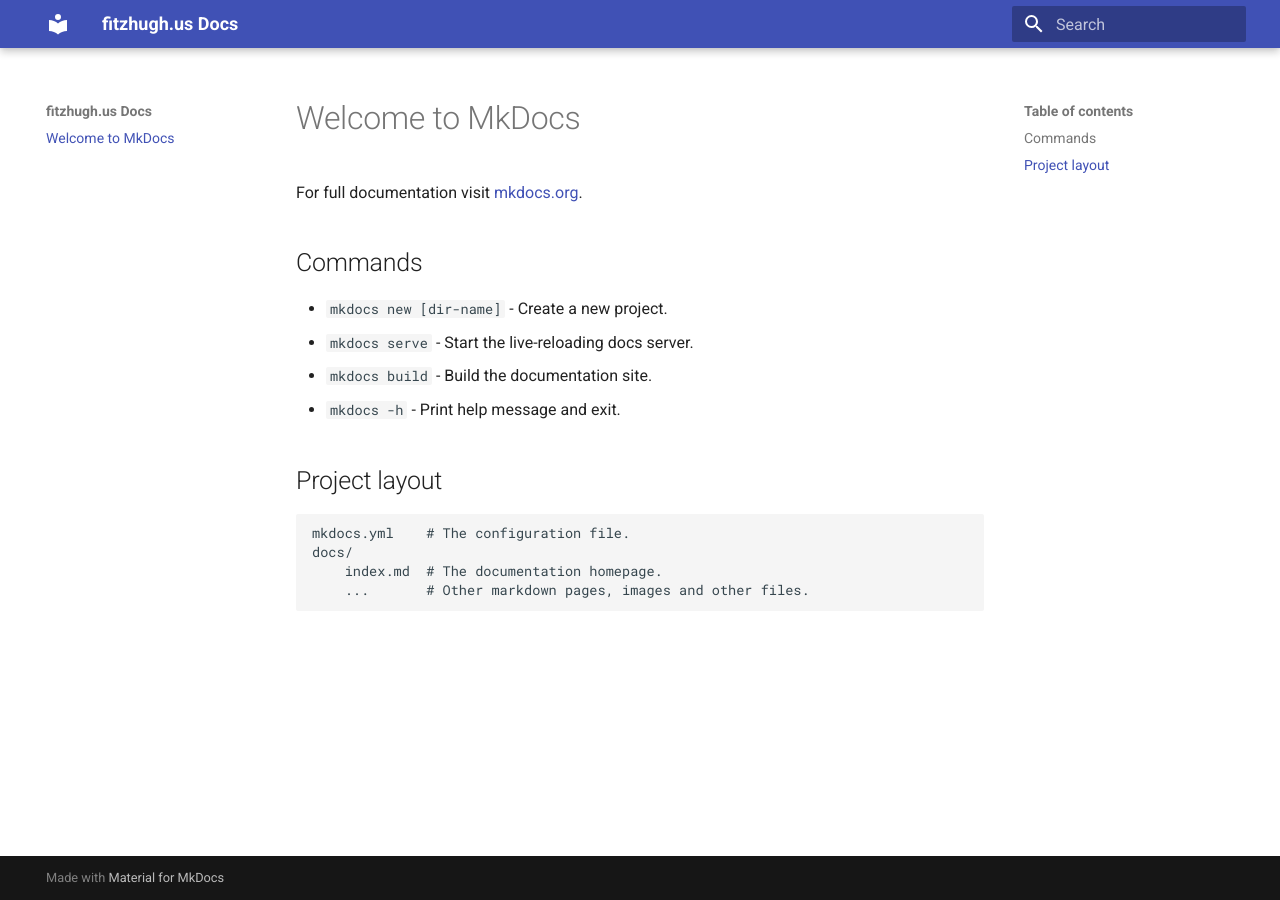
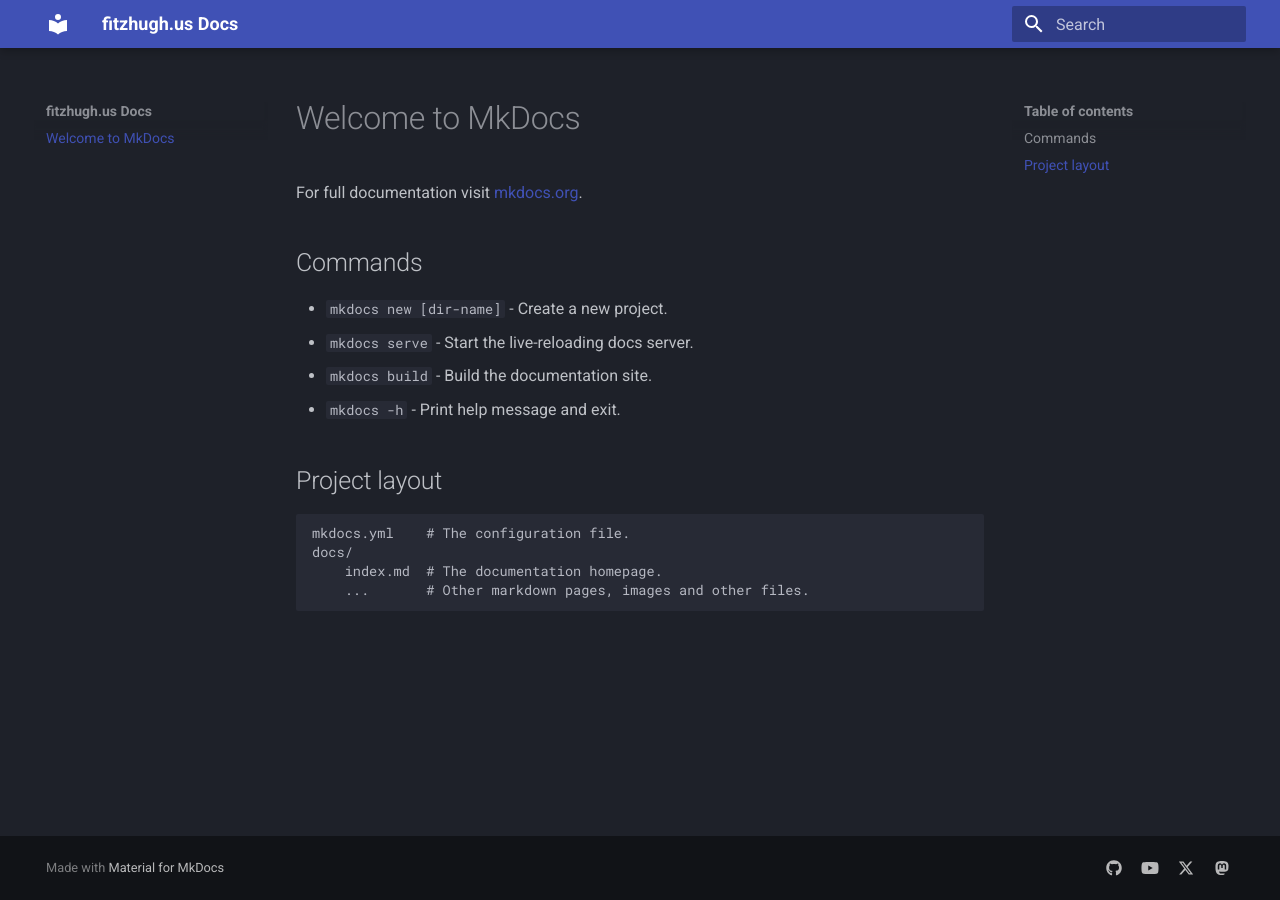
Before and after one commit to fitzland/octo-potato, an MkDocs documentation site: the page built from docs/index.md, in a window 1280 px wide. Built offline with MkDocs 1.6.1 and Material for MkDocs 9.7.7, drawn with Linux system fonts in a browser that asks for light colours.

Commit message:
Update mkdocs.yml

```diff
--- a/mkdocs.yml
+++ b/mkdocs.yml
@@ -3,3 +3,72 @@
 
 theme:
   name: material
+  palette:
+      scheme: slate
+      primary: custom
+
+plugins:
+  - search
+  - mkdocs-video:
+      is_video: false
+      video_muted: false
+      video_controls: True
+      css_style:
+        width: "100%"
+        height: 22.172vw;
+  - social
+  - tags:
+      tags_file: tags.md
+  - literate-nav:
+      nav_file: SUMMARY.md
+
+markdown_extensions:
+
+  # Python Markdown
+  - abbr
+  - admonition
+  - attr_list
+  - def_list
+  - footnotes
+  - md_in_html
+  - toc:
+      permalink: true
+
+  # Python Markdown Extensions
+  - pymdownx.arithmatex:
+      generic: true
+  - pymdownx.betterem:
+      smart_enable: all
+  - pymdownx.caret
+  - pymdownx.details
+  - pymdownx.emoji:
+      emoji_index: !!python/name:material.extensions.emoji.twemoji
+      emoji_generator: !!python/name:material.extensions.emoji.to_svg
+  - pymdownx.highlight:
+      anchor_linenums: true
+      line_spans: __span
+      pygments_lang_class: true
+  - pymdownx.inlinehilite
+  - pymdownx.keys
+  - pymdownx.mark
+  - pymdownx.smartsymbols
+  - pymdownx.superfences
+  - pymdownx.tabbed:
+      alternate_style: true
+  - pymdownx.tasklist:
+      custom_checkbox: true
+  - pymdownx.tilde
+
+extra:
+  social:
+    - icon: fontawesome/brands/github
+      link: https://github.com/drewgrif
+    - icon: fontawesome/brands/youtube
+      link: https://youtube.com/justaguylinux
+    - icon: fontawesome/brands/x-twitter
+      link: https://twitter.com/justaguylinux
+    - icon: fontawesome/brands/mastodon
+      link: https://fosstodon.org/@justaguylinux
+
+extra_css:
+  - stylesheets/extra.css
```
